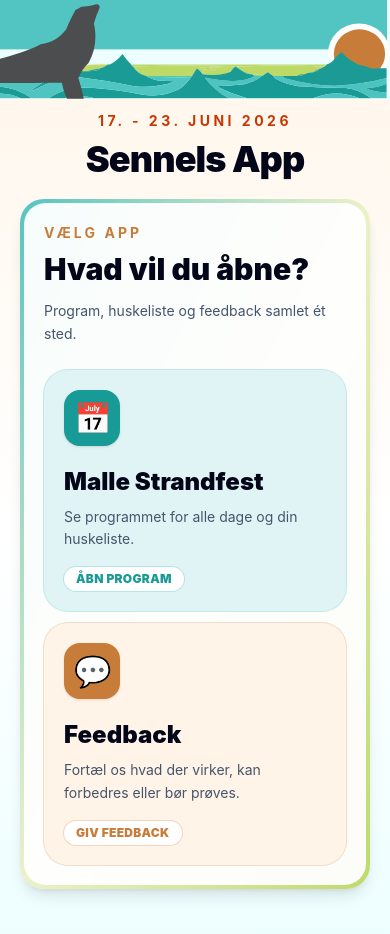
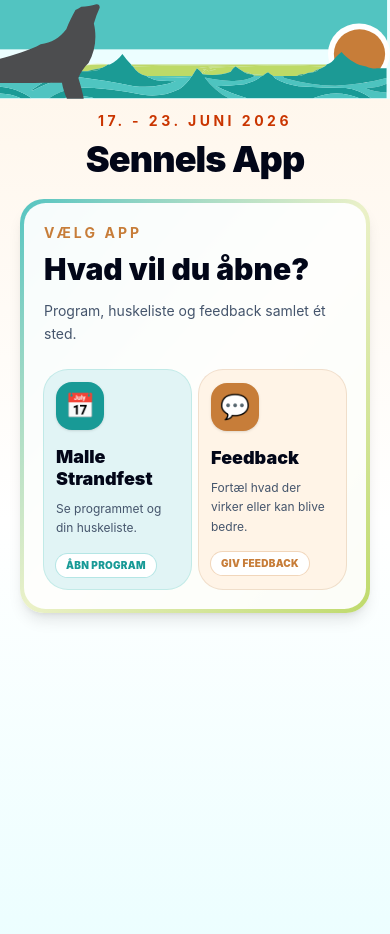
Before and after one commit to simzdk/sennelsapp, a SvelteKit app: page / in a window 390 px wide. Shown: the top 934 px of the page. Built offline with nearby package versions, Linux system fonts and the light colour scheme.

Commit message:
Improve mobile app menu layout

```diff
--- a/src/routes/+page.svelte
+++ b/src/routes/+page.svelte
@@ -96,27 +96,27 @@
 					<h2 class="mt-2 text-3xl font-black leading-tight text-slate-950">Hvad vil du åbne?</h2>
 					<p class="mt-3 text-sm leading-relaxed text-slate-600">Program, huskeliste og feedback samlet ét sted.</p>
 
-					<div class="mt-6 grid gap-3 sm:grid-cols-2">
+					<div class="mt-6 grid grid-cols-2 gap-2 sm:gap-3">
 						<button
 							type="button"
-							class="group rounded-3xl bg-[#E1F4F5] p-5 text-left ring-1 ring-[#52C4C1]/35 transition hover:-translate-y-0.5 hover:shadow-lg active:scale-[0.99]"
+							class="group rounded-3xl bg-[#E1F4F5] p-3 text-left ring-1 ring-[#52C4C1]/35 transition hover:-translate-y-0.5 hover:shadow-lg active:scale-[0.99] sm:p-5"
 							onclick={openStrandfest}
 						>
-							<span class="flex size-14 items-center justify-center rounded-2xl bg-[#189A96] text-3xl shadow-sm">📅</span>
-							<span class="mt-5 block text-2xl font-black text-slate-950">Malle Strandfest</span>
-							<span class="mt-2 block text-sm leading-relaxed text-slate-600">Se programmet for alle dage og din huskeliste.</span>
-							<span class="mt-4 inline-flex rounded-full bg-white px-3 py-1 text-xs font-black uppercase tracking-wide text-[#189A96] ring-1 ring-[#52C4C1]/30">Åbn program</span>
+							<span class="flex size-12 items-center justify-center rounded-2xl bg-[#189A96] text-2xl shadow-sm sm:size-14 sm:text-3xl">📅</span>
+							<span class="mt-4 block text-lg font-black leading-tight text-slate-950 sm:text-2xl">Malle Strandfest</span>
+							<span class="mt-2 block text-xs leading-relaxed text-slate-600 sm:text-sm">Se programmet og din huskeliste.</span>
+							<span class="mt-4 inline-flex rounded-full bg-white px-2.5 py-1 text-[10px] font-black uppercase tracking-wide text-[#189A96] ring-1 ring-[#52C4C1]/30 sm:px-3 sm:text-xs">Åbn program</span>
 						</button>
 
 						<button
 							type="button"
-							class="group rounded-3xl bg-[#FFF4E7] p-5 text-left ring-1 ring-[#C77D39]/25 transition hover:-translate-y-0.5 hover:shadow-lg active:scale-[0.99]"
+							class="group rounded-3xl bg-[#FFF4E7] p-3 text-left ring-1 ring-[#C77D39]/25 transition hover:-translate-y-0.5 hover:shadow-lg active:scale-[0.99] sm:p-5"
 							onclick={openFeedback}
 						>
-							<span class="flex size-14 items-center justify-center rounded-2xl bg-[#C77D39] text-3xl shadow-sm">💬</span>
-							<span class="mt-5 block text-2xl font-black text-slate-950">Feedback</span>
-							<span class="mt-2 block text-sm leading-relaxed text-slate-600">Fortæl os hvad der virker, kan forbedres eller bør prøves.</span>
-							<span class="mt-4 inline-flex rounded-full bg-white px-3 py-1 text-xs font-black uppercase tracking-wide text-[#C77D39] ring-1 ring-[#C77D39]/25">Giv feedback</span>
+							<span class="flex size-12 items-center justify-center rounded-2xl bg-[#C77D39] text-2xl shadow-sm sm:size-14 sm:text-3xl">💬</span>
+							<span class="mt-4 block text-lg font-black leading-tight text-slate-950 sm:text-2xl">Feedback</span>
+							<span class="mt-2 block text-xs leading-relaxed text-slate-600 sm:text-sm">Fortæl hvad der virker eller kan blive bedre.</span>
+							<span class="mt-4 inline-flex rounded-full bg-white px-2.5 py-1 text-[10px] font-black uppercase tracking-wide text-[#C77D39] ring-1 ring-[#C77D39]/25 sm:px-3 sm:text-xs">Giv feedback</span>
 						</button>
 					</div>
 				</div>
```
